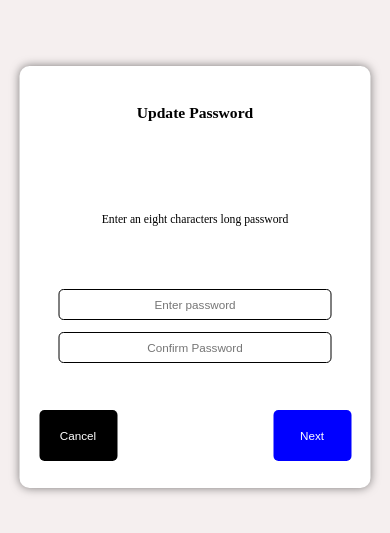
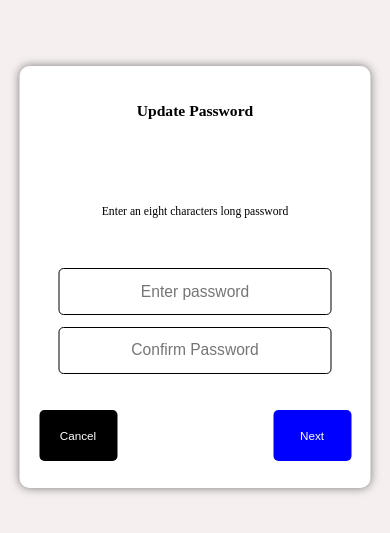
Before and after one commit to zahoor-khan178/Budget-Tracker-Application, a React (Create React App) app in the folder front-end/: page /update-password2 in a window 390 px wide. Shown: the part 145-678 px from the top of the page. Built offline with nearby package versions, Linux system fonts and the light colour scheme; no server answers.

Commit message:
updating css of updatepassword page for mobile view

```diff
--- a/front-end/src/Application/Css/UpdatePassword.css
+++ b/front-end/src/Application/Css/UpdatePassword.css
@@ -86,9 +86,9 @@
 
     .email-input {
 
-        height: 8vw;
-        font-size: 3vw;
-        width: 50vw;
+        height: 12vw;
+        font-size: 4vw;
+        width: 80vw;
 
     }
 
@@ -140,9 +140,9 @@
 
     .email-input {
 
-        height: 6vw;
-        font-size: 2vw;
-        width: 50vw;
+        height: 7vw;
+        font-size: 3vw;
+        width: 65vw;
 
     }
 
@@ -194,8 +194,8 @@
     .email-input {
 
         height: 6vw;
-        font-size: 2vw;
-        width: 50vw;
+        font-size: 2.5vw;
+        width: 60vw;
 
     }
 
--- a/front-end/src/Application/components/EmailVerificationPage.js
+++ b/front-end/src/Application/components/EmailVerificationPage.js
@@ -122,7 +122,7 @@ const EmailVerificationPage = () => {
                 user_email: email,
                 message:
                     "Please click the link below to verify your account:\n\n" +
-                    `http://localhost:3000/verify-email?token=${token}`
+                    `https://budget-tracker-application-bb2h.vercel.app/verify-email?token=${token}`
             };
 
 
```
Also changed, not shown: 1 other file (tests, documents, lock files or other folders).
